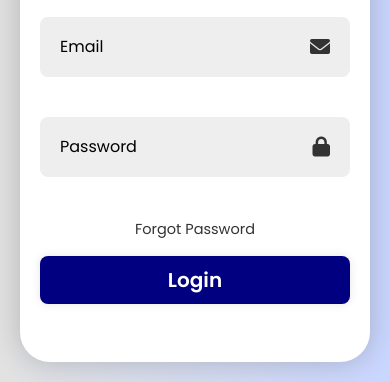
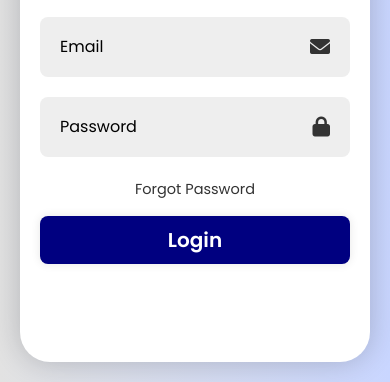
Before and after one commit to Skillup-lab/Skill-up-dev, a plain HTML site: page log-in.html in a window 390 px wide. Shown: the part 492-874 px from the top of the page. Drawn offline with nearby package versions, Linux system fonts and the light colour scheme.

Commit message:
Update log-in.html

```diff
--- a/log-in.html
+++ b/log-in.html
@@ -237,7 +237,7 @@ color: white;
 
 .input-box{
     position: relative;
-    margin: 40px 0;
+    margin: 20px 0;
 }
 
 .input-box input{
@@ -402,4 +402,5 @@ container.classList.remove("active");
 });
     </script>
 </body>
+
 </html>
```
